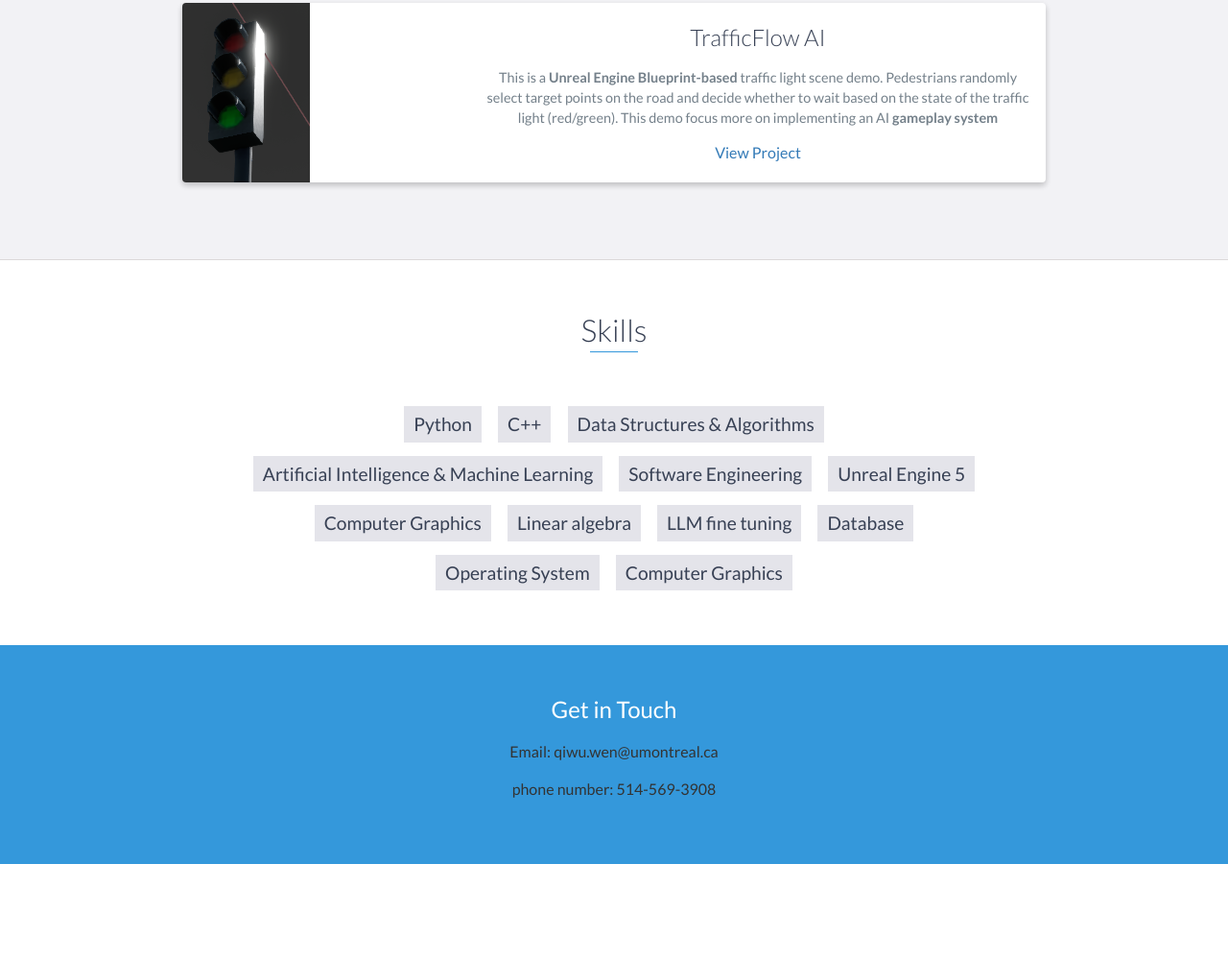
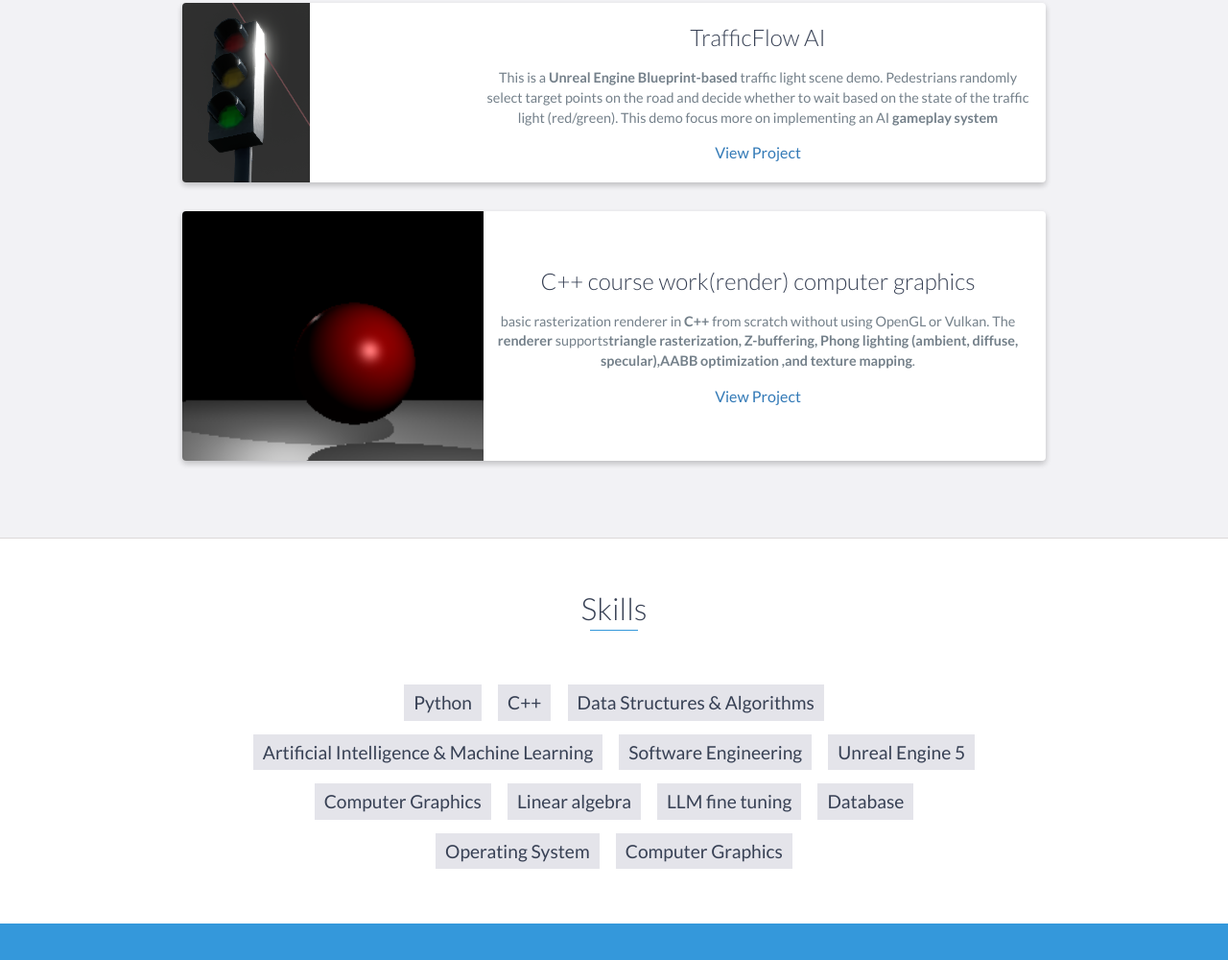
Before and after one commit to jkouil/UnrealPage, a website: page index.html in a window 1280 px wide. Shown: the part 1481-2481 px from the top of the page at 96% size. Before the commit the page ends 2381 px from the top, so only its background shows below. Drawn offline with Linux system fonts and the light colour scheme.

Commit message:
update c++

```diff
--- a/index.html
+++ b/index.html
@@ -113,6 +113,22 @@ I have worked on various gameplay and AI-driven systems, focusing on combat mech
                     <!-- End .project-info -->
                 </div>
                 <!-- End .project -->
+
+
+
+                <div class="project shadow-large">
+                    <div class="project-image">
+                        <img src="images/render.png" />
+                    </div>
+                    <!-- End .project-image -->
+                    <div class="project-info">
+                        <h3>C++ course work(render) computer graphics</h3>
+                        <p>
+                            basic rasterization renderer in <strong>C++ </strong>from scratch without using OpenGL or Vulkan. The <strong>renderer</strong> supports<strong>triangle rasterization, Z-buffering, Phong lighting (ambient, diffuse, specular),AABB optimization ,and texture mapping</strong>.                        </p>
+                        <a href="https://github.com/jkouil/infographie/tree/main/TP2-3355/src">View Project</a>
+                    </div>
+                    <!-- End .project-info -->
+                </div>
             </div>
         </div>
     </div>
```
Also changed, not shown: images/render.png (added).
